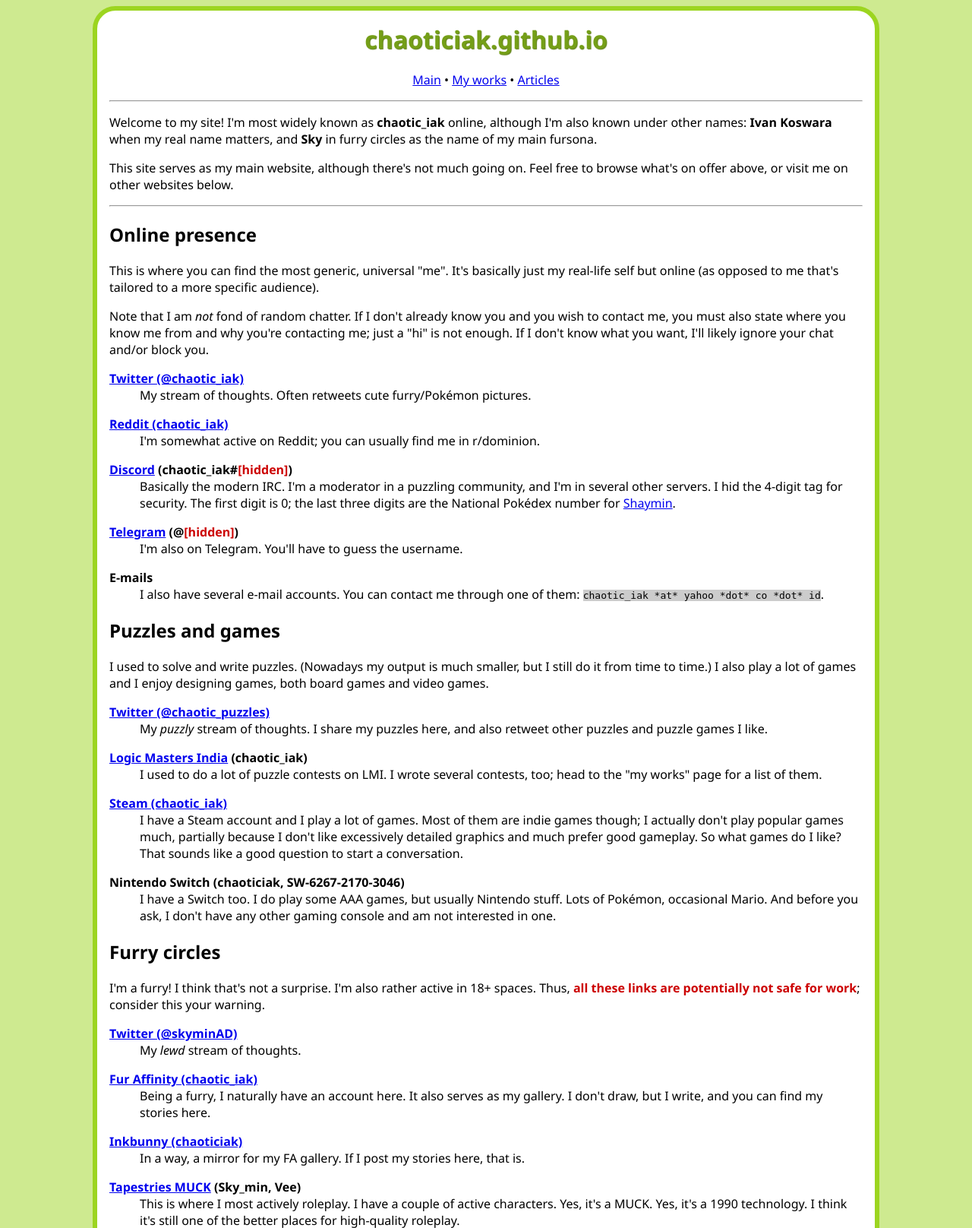
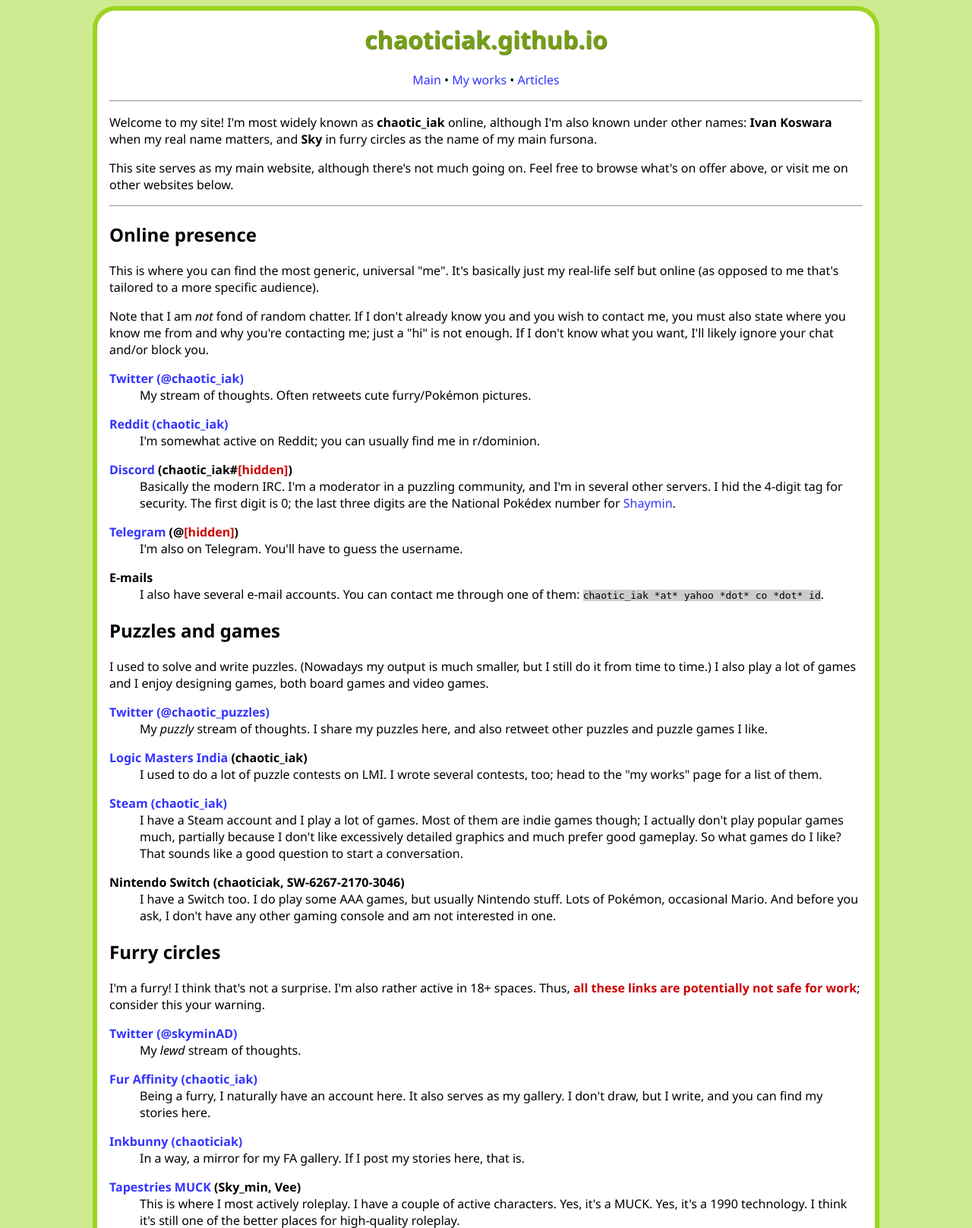
Before and after one commit to chaoticiak/chaoticiak.github.io, a PHP site: page /index.html in a window 1280 px wide. Shown: the top 1616 px of the page at 76% size. Run offline with PHP 8.4, Linux system fonts and the light colour scheme.

Commit message:
style changes for <a>

```diff
--- a/style.css
+++ b/style.css
@@ -30,6 +30,19 @@
     text-align: center;
 }
 
+a {
+    text-decoration: none;
+    color: #33f;
+}
+
+a:hover {
+    text-decoration: underline;
+}
+
+a:visited {
+    color: #60c;
+}
+
 dt {
     font-weight: bold;
     margin-top: 1em;
```
